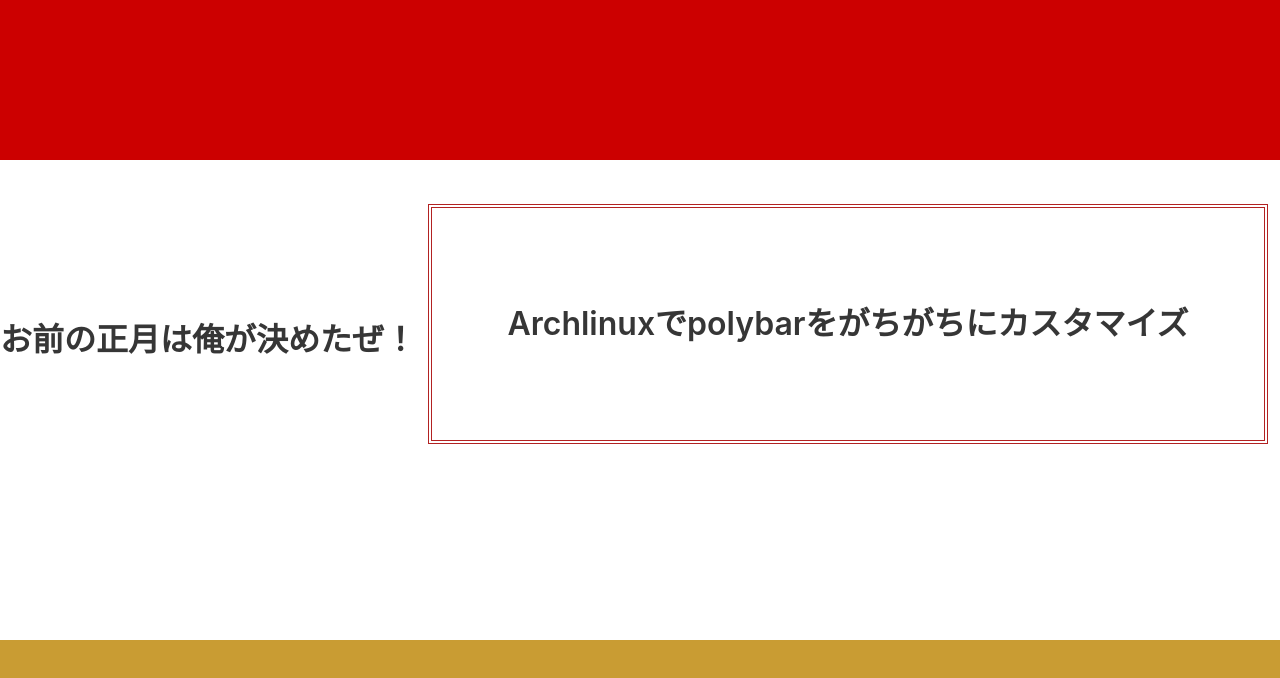
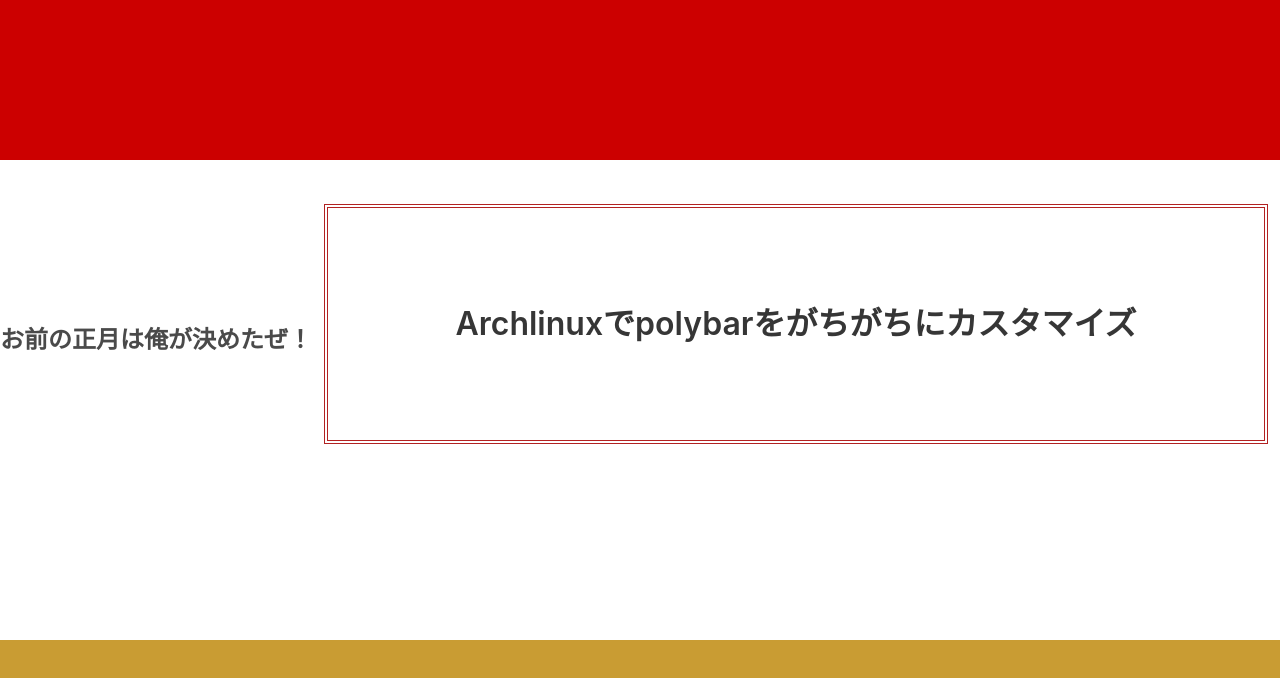
Before and after one commit to takerucam/hack_battleB, a plain HTML site: page public/omikuji.html in a window 1280 px wide. Drawn offline with nearby package versions, Linux system fonts and the light colour scheme.

Commit message:
fix title

```diff
--- a/public/omikuji.html
+++ b/public/omikuji.html
@@ -19,7 +19,7 @@
         <div class="is-vcentered">
           <div class="columns is-vcentered">
             <div class="box1">
-              <h1 class="title">お前の正月は俺が決めたぜ！</h1>
+              <p class="is-size-4 bold"><b>お前の正月は俺が決めたぜ！</b></p>
             </div>
             <div class="column">
               <div class="box2">
```
